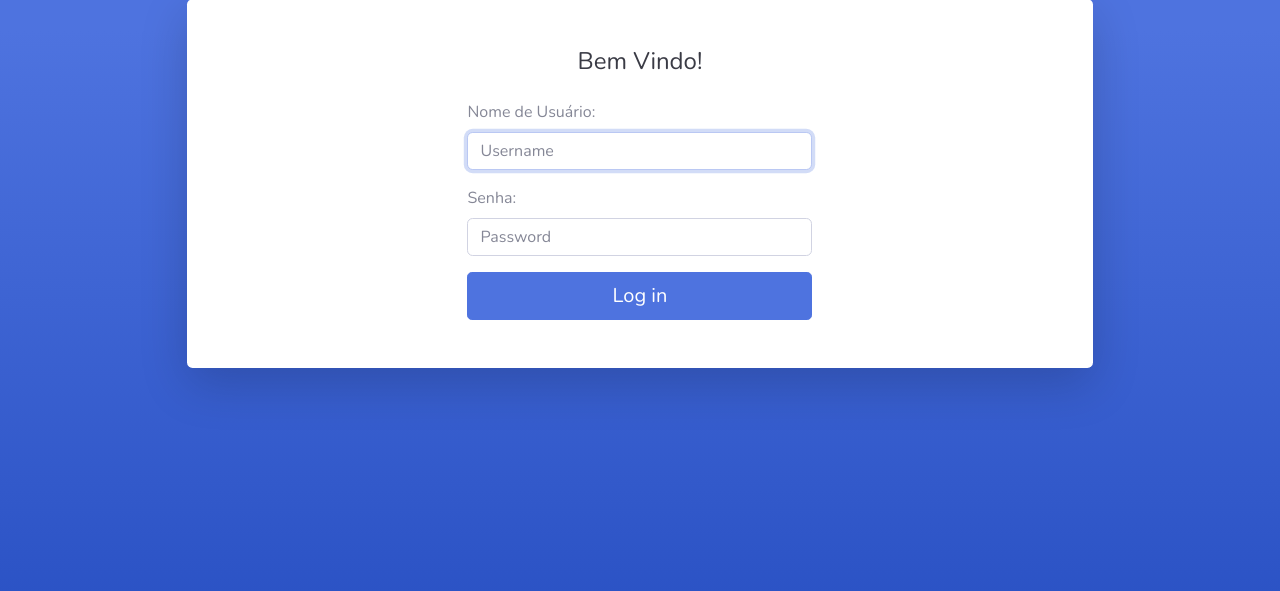
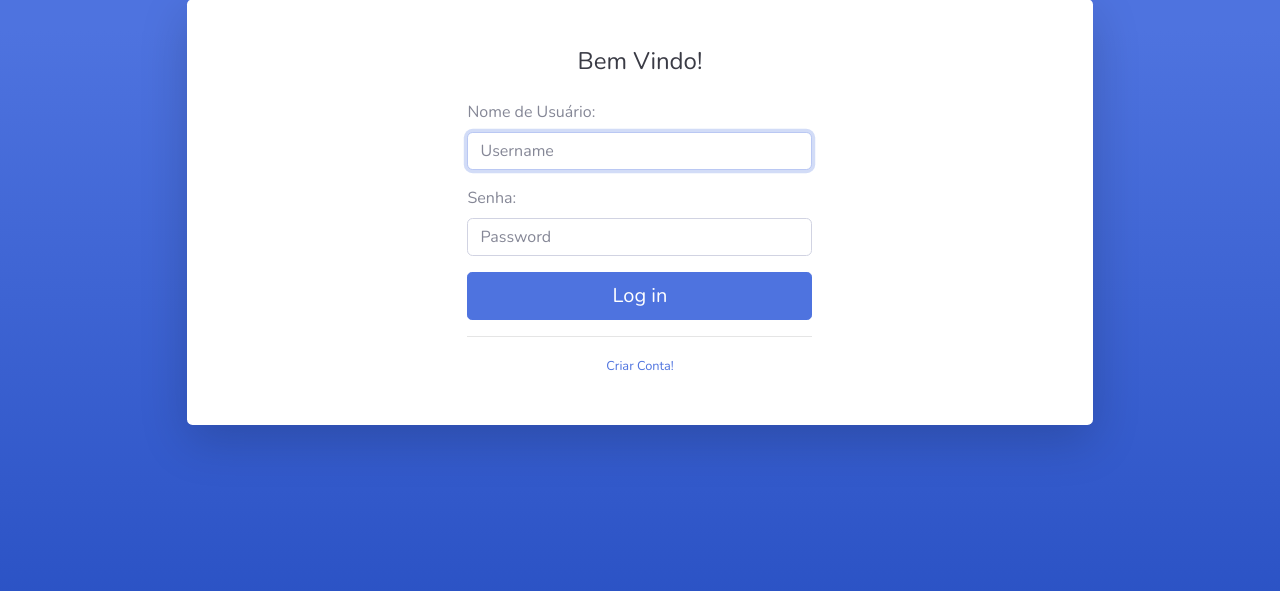
Before and after one commit to market4fun/market4fun, a Django app: page /users/login/ in a window 1280 px wide. Shown: the part 49-640 px from the top of the page. Run offline with Django 3.2, Linux system fonts and the light colour scheme; some libraries are stand-ins or nearby versions.

Commit message:
login change

```diff
--- a/templates/registration/login.html
+++ b/templates/registration/login.html
@@ -57,6 +57,10 @@
                                             </div>
                                             <button class="btn btn-lg btn-primary btn-block" type="submit">Log in</button>
                                         </form>
+                                        <hr>
+                                        <div class="text-center">
+                                            <a class="small" href="{% url 'signup' %}">Criar Conta!</a>
+                                        </div>
                                     </div>
                                 </div>
                             </div>
```
Lines whose indentation alone changed are shown as unchanged.
